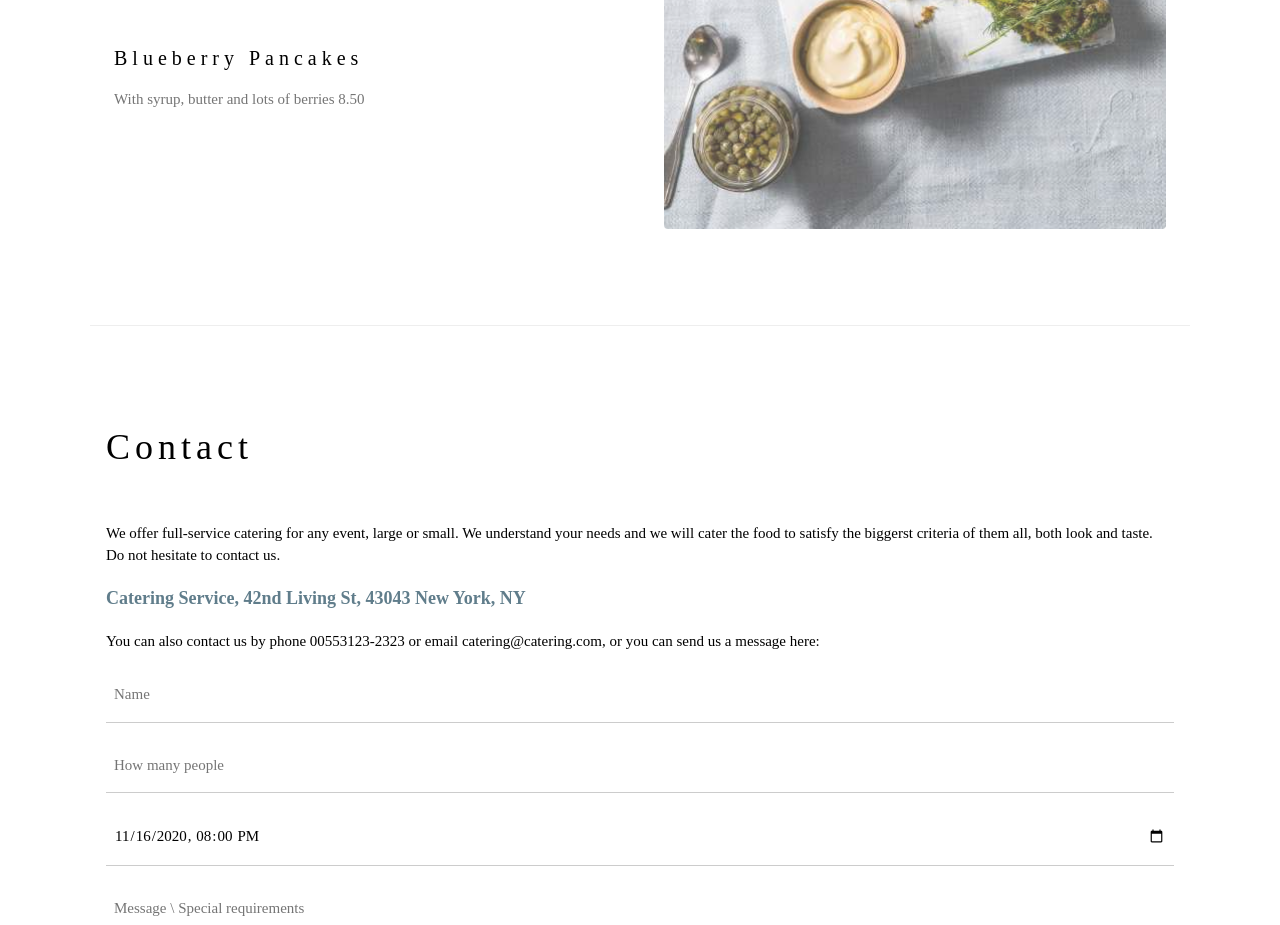
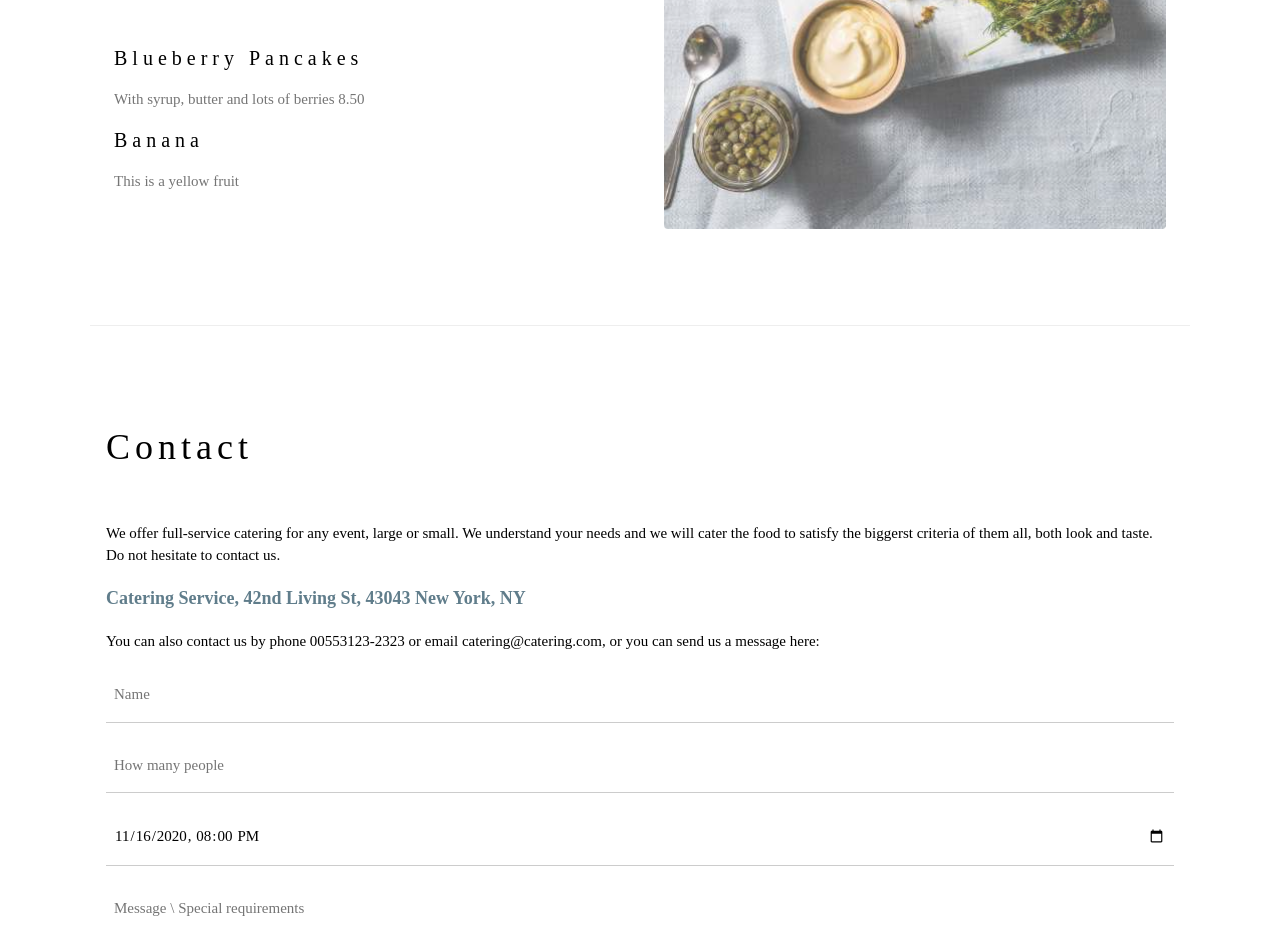
Before and after one commit to zayteB/mywibesite, a plain HTML site: page index.html in a window 1280 px wide. Shown: the part 2060-2985 px from the top of the page. Drawn offline with nearby package versions, Linux system fonts and the light colour scheme.

Commit message:
Item Banana adicionando.

```diff
--- a/index.html
+++ b/index.html
@@ -74,6 +74,9 @@ h1, h2, h3, h4, h5, h6 {
 
       <h4>Blueberry Pancakes</h4>
       <p class="w3-text-grey">With syrup, butter and lots of berries 8.50</p>
+
+      <h4>Banana</h4>
+      <p class="w3-text-grey">This is a yellow fruit</p>
     </div>
 
     <div class="w3-col l6 w3-padding-large">
```
